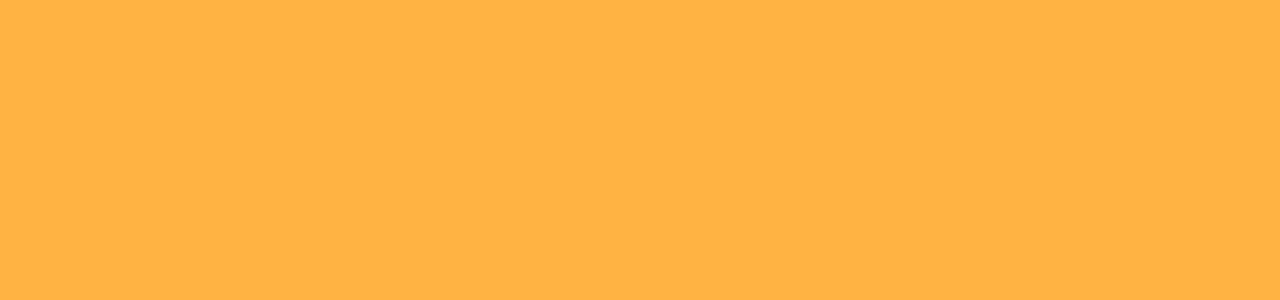
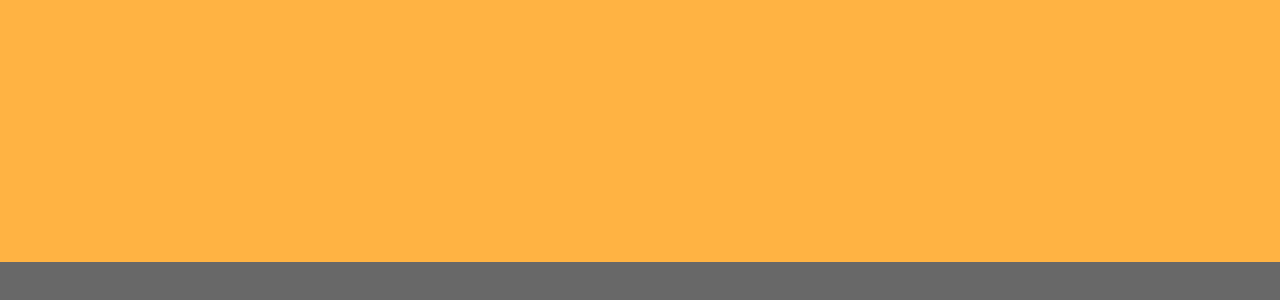
Before and after one commit to sourabhbagde/teddy-bear, a React (Vite) app: page / in a window 1280 px wide. Shown: the part 138-438 px from the top of the page. Built offline with nearby package versions, Linux system fonts and the light colour scheme.

Commit message:
Night background is added. Need to clean code.

```diff
--- a/index.css
+++ b/index.css
@@ -3,6 +3,11 @@ body {
   /* to remove the default margin around the page */
   margin: 0 0;
   padding: 0 0;
+  width: 100vw;
+  height: 100vh;
+  display: flex;
+  align-items: center;
+  justify-content: center;
   /* to make sure the body takes the full height of the viewport and avoid unwanted scrolling */
   overflow: hidden;
   touch-action: none;
--- a/src/App.jsx
+++ b/src/App.jsx
@@ -1,12 +1,14 @@
 import React from 'react';
 import ReactDOM from 'react-dom/client';
 import Background from './components/Background/Background';
+import NightBackground from './components/NightBackground/NightBackground';
 import { createBrowserRouter, RouterProvider } from 'react-router';
 
 const AppLayOut = () => {
   return (
     <div className="app">
       <Background />
+      <NightBackground />
     </div>
   );
 };
--- /dev/null
+++ b/src/components/NightBackground/NightBackground.jsx
@@ -0,0 +1,8 @@
+import React from 'react';
+import styles from './NightBackground.module.css';
+
+const NightBackground = () => {
+  return <div className={styles.night_background}></div>;
+};
+
+export default NightBackground;
--- /dev/null
+++ b/src/components/NightBackground/NightBackground.module.css
@@ -0,0 +1,10 @@
+.night_background {
+  width: 100vw;
+  height: 100vh;
+  margin: 0 0;
+  padding: 0 0;
+  display: flex;
+  align-items: center;
+  justify-content: center;
+  background-color: #686868;
+}
```
